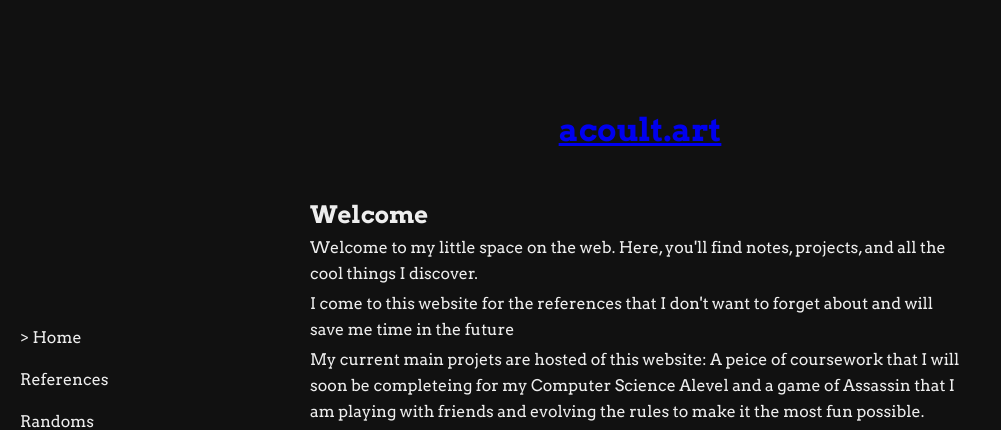
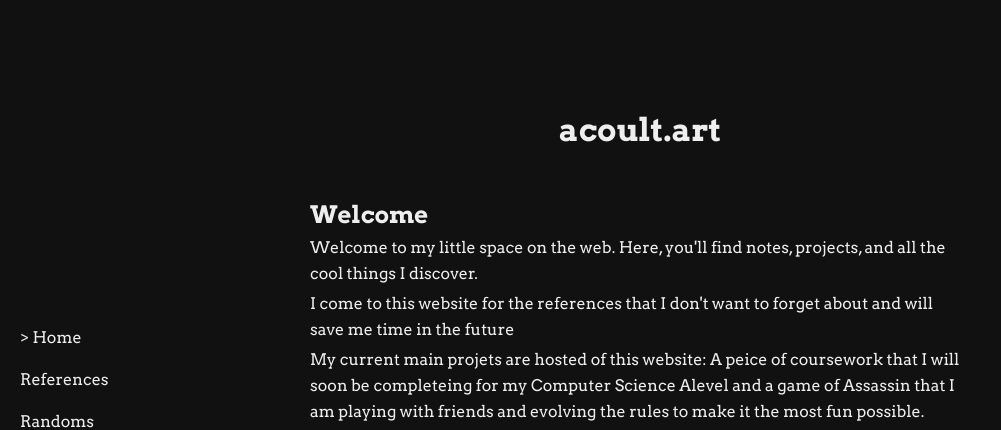
Before and after one commit to a-842/website, a Flask app: page / in a window 1280 px wide. Shown: the top 430 px of the page, without its empty margins (0-1001 px from the left). Run offline with Flask 3, Linux system fonts and the light colour scheme; some libraries are stand-ins or nearby versions.

Commit message:
link fix

```diff
--- a/static/style.css
+++ b/static/style.css
@@ -63,7 +63,13 @@ nav ul li a {
 header {
     text-align: center;
     padding: 20px;
+
 }
+header a {
+  text-decoration: none;
+  color: #eee;
+}
+
 
 section {
     margin-bottom: 20px;
@@ -174,3 +180,13 @@ dt {
 dd {
     margin-left: 20px;
 }
+
+a{
+  color: lightskyblue;
+}
+a:visited {
+  color: #6d4b8d;
+}
+a:hover {
+  color: #eee;
+}
```
